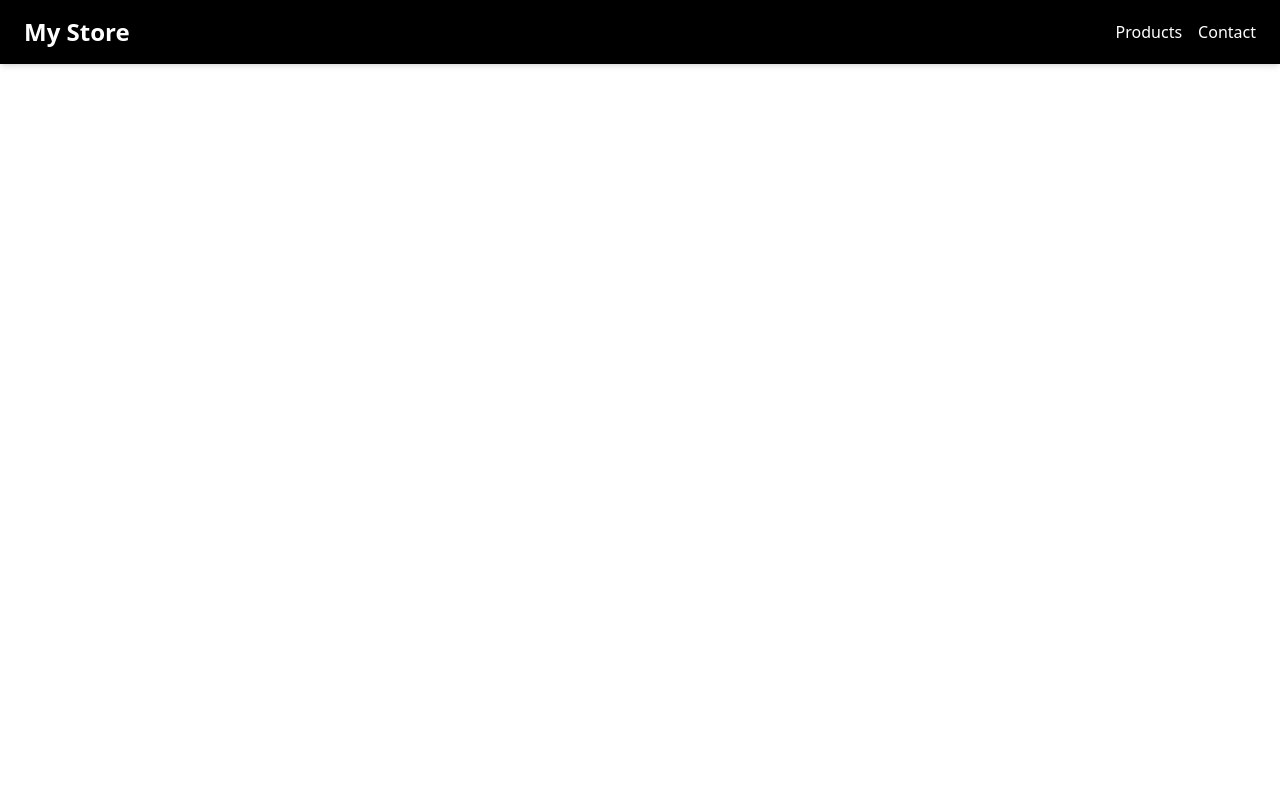
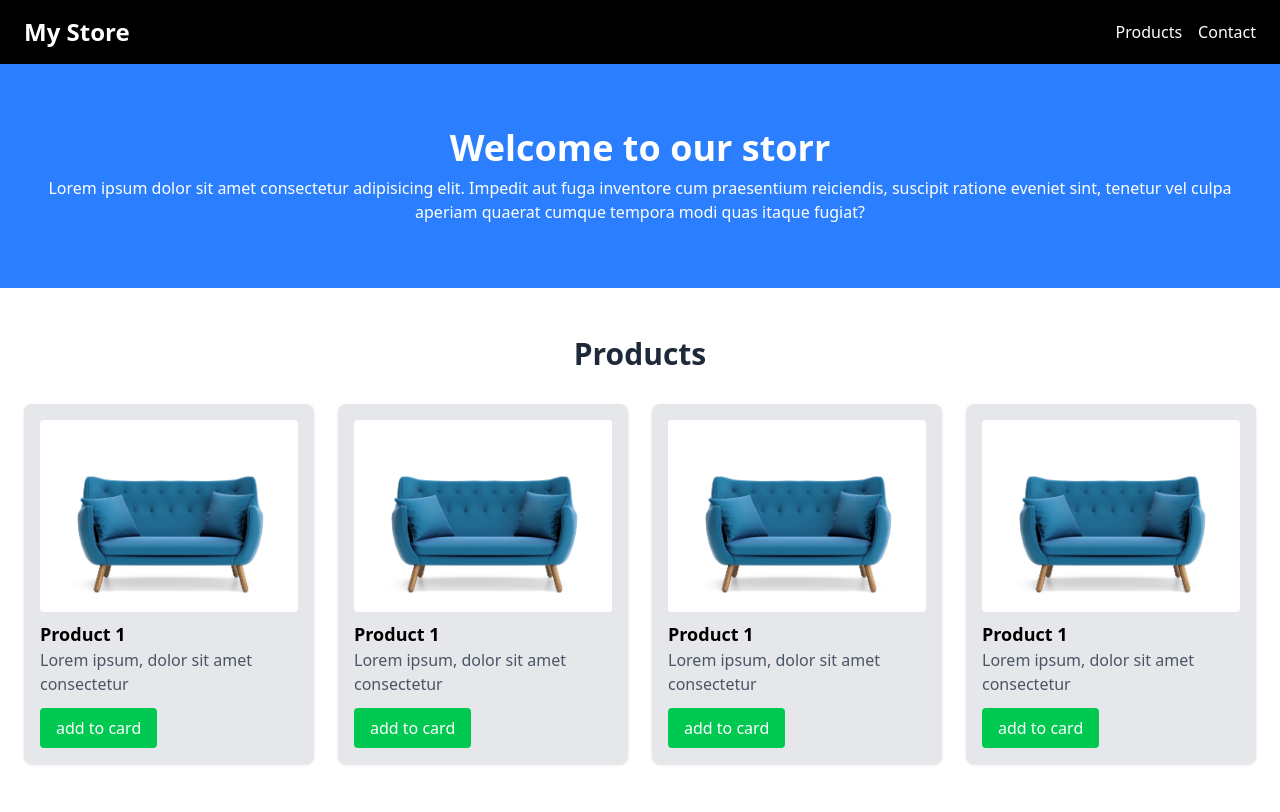
Before and after one commit to IssamElJaouhari/taiwlindcheck, a plain HTML site: page index.html in a window 1280 px wide. Drawn offline with nearby package versions, Linux system fonts and the light colour scheme.

Commit message:
feat: add hero section and product grid to index.html

```diff
--- a/index.html
+++ b/index.html
@@ -26,5 +26,110 @@
         </ul>
       </nav>
     </header>
+     <!-- Hero Section -->
+
+
+
+     <section class="bg-blue-500 text-white text-center py-16 px-4">
+
+
+      <h2 class="text-4xl font-bold">Welcome to our storr</h2>
+
+
+      <p class="mt-2">Lorem ipsum dolor sit amet consectetur adipisicing elit. Impedit aut fuga inventore cum praesentium reiciendis, suscipit ratione eveniet sint, tenetur vel culpa aperiam quaerat cumque tempora modi quas itaque fugiat?</p>
+
+
+  </section>
+
+
+
+
+
+
+
+
+  <section id="products" class="py-12 px-6">
+
+
+      <h2 class="text-3xl font-bold text-center text-gray-800">Products</h2>
+
+
+      <div class="grid md:grid-cols-2 lg:grid-cols-4 gap-6 mt-8">
+
+
+          <div class="bg-gray-200 p-4 shadow rounded-lg">
+
+
+              <img src="./kanap01.jpeg" alt="Product" class="w-full h-48 object-cover rounded">
+
+
+              <h3 class="text-lg font-semibold mt-2">Product 1</h3>
+
+
+              <p class="text-gray-600">Lorem ipsum, dolor sit amet consectetur </p>
+
+
+              <button class="mt-3 bg-green-500 text-white py-2 px-4 rounded">add to card</button>
+
+
+          </div>
+
+
+          <div class="bg-gray-200 p-4 shadow rounded-lg">
+
+
+            <img src="./kanap01.jpeg" alt="Product" class="w-full h-48 object-cover rounded">
+
+
+            <h3 class="text-lg font-semibold mt-2">Product 1</h3>
+
+
+            <p class="text-gray-600">Lorem ipsum, dolor sit amet consectetur </p>
+
+
+            <button class="mt-3 bg-green-500 text-white py-2 px-4 rounded">add to card</button>
+
+
+        </div>
+
+
+        <div class="bg-gray-200 p-4 shadow rounded-lg">
+
+
+          <img src="./kanap01.jpeg" alt="Product" class="w-full h-48 object-cover rounded">
+
+
+          <h3 class="text-lg font-semibold mt-2">Product 1</h3>
+
+
+          <p class="text-gray-600">Lorem ipsum, dolor sit amet consectetur </p>
+
+
+          <button class="mt-3 bg-green-500 text-white py-2 px-4 rounded">add to card</button>
+
+
+      </div><div class="bg-gray-200 p-4 shadow rounded-lg">
+
+
+        <img src="./kanap01.jpeg" alt="Product" class="w-full h-48 object-cover rounded">
+
+
+        <h3 class="text-lg font-semibold mt-2">Product 1</h3>
+
+
+        <p class="text-gray-600">Lorem ipsum, dolor sit amet consectetur </p>
+
+
+        <button class="mt-3 bg-green-500 text-white py-2 px-4 rounded">add to card</button>
+
+
+    </div>
+
+
+  </section>
+
+</body>
+
+</html>
   </body>
 </html>
```
